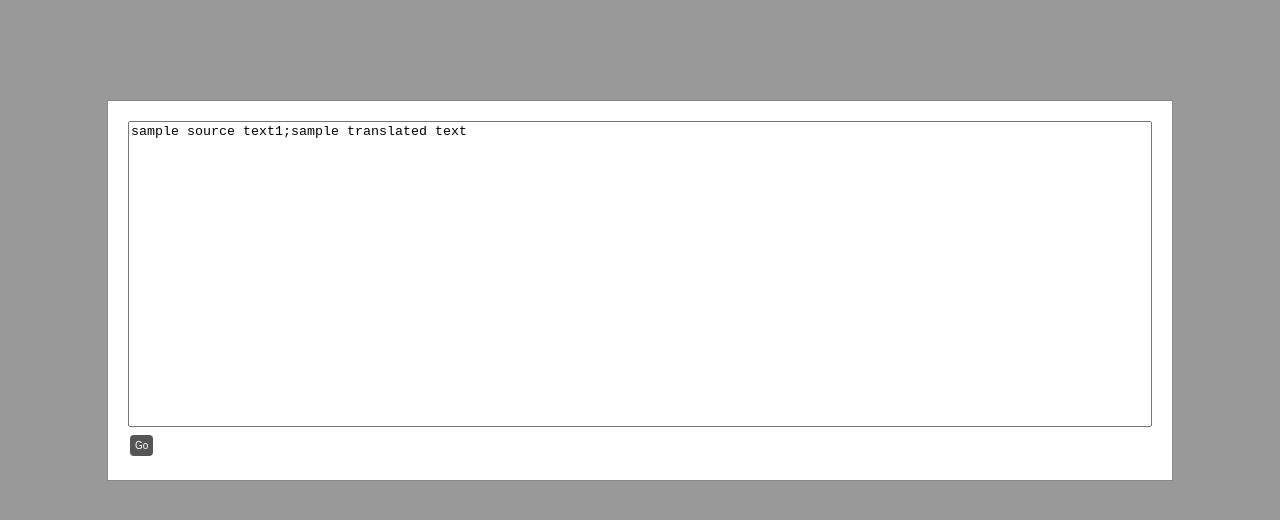
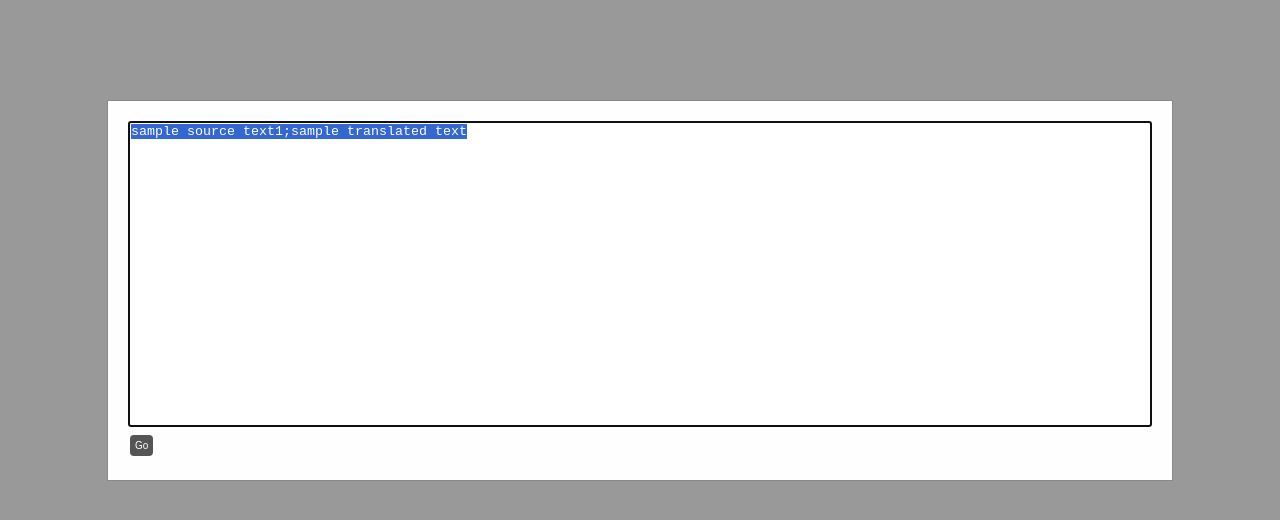
Before and after one commit to ramoncemin/fastflashcards, a plain HTML site: page index.html in a window 1280 px wide. Drawn offline with Linux system fonts and the light colour scheme.

Commit message:
Update index.html

```diff
--- a/index.html
+++ b/index.html
@@ -228,6 +228,7 @@
 
 
 			function showModalCsvSentences(){
+				document.getElementById("textAreaCsv").select();
 				modalCsvSentences.style.display = "block";
 			}
 
```
